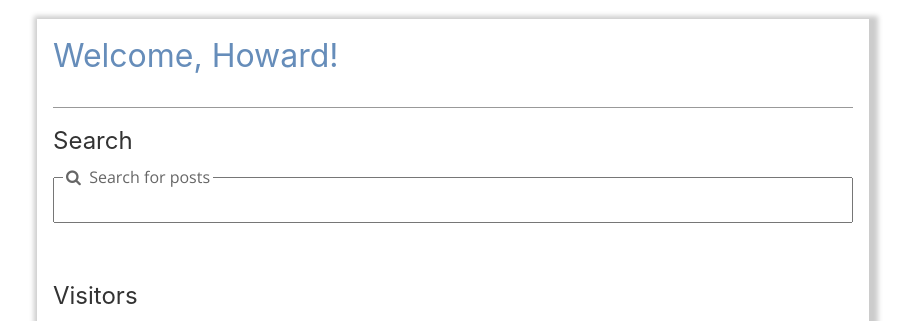
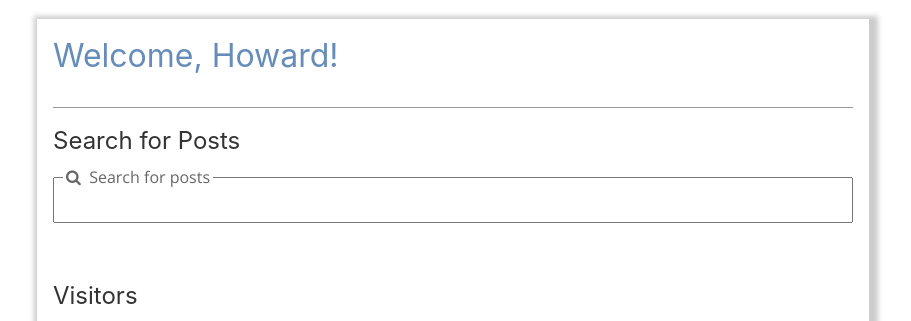
Before and after one commit to strigiforme/code_portfolio, a Node server app: template views/admin.pug in a window 1280 px wide. Shown: the part 61-382 px from the top of the page, without its empty margins (187-1098 px from the left). Run offline with Node 20, Linux system fonts and the light colour scheme; the template is opened without the code that fills it, so the values that code supplies are empty; some libraries are stand-ins or nearby versions.

Commit message:
feat(search): basic search results appear on screen, needs formatting

```diff
--- a/public/js/ajax.js
+++ b/public/js/ajax.js
@@ -2,9 +2,22 @@ function lookup(form) {
   // extract the search value
   var searchValue = form.search.value;
   // send a request to the server to fetch the posts with a similar title.
-  fetch("http://howardpearce.ca/search_posts?search=" + searchValue).then( function (result) {
-    result.json().then( function(text) {
-      console.log(text.posts);
-    })
+  fetch("http://howardpearce.ca/search_posts?search=" + searchValue).then( result => {
+    result.json().then( response => {
+      // was anything returned?
+      if (Object.keys(response.posts).length > 0) {
+        console.log("results");
+        var postContainer = document.getElementById("post_search_container");
+        var innerHTML = "";
+        for (var post of response.posts) {
+          innerHTML += "<p>" + post.title + "</p>";
+        }
+        postContainer.innerHTML = innerHTML;
+      } else {
+        console.log("no results");
+      }
+    }).catch( error => {
+      // canned error message
+    });
   });
 }
--- a/views/admin.pug
+++ b/views/admin.pug
@@ -6,7 +6,7 @@ head
       h2.blue Welcome, Howard!
     hr.thin-hr.padded
     div.flexbox.flex-col
-      h3 Search
+      h3 Search for Posts
       div
         form(action="" onsubmit="lookup(this); return false;" method="GET").input-container
           label(for="search").floating-label
@@ -14,6 +14,7 @@ head
             | &nbsp; Search for posts
           input(type="text", name="search", id="search").floating-input
           input(type="submit" hidden)
+        div#post_search_container
       h3 Visitors
       div
         table
```
